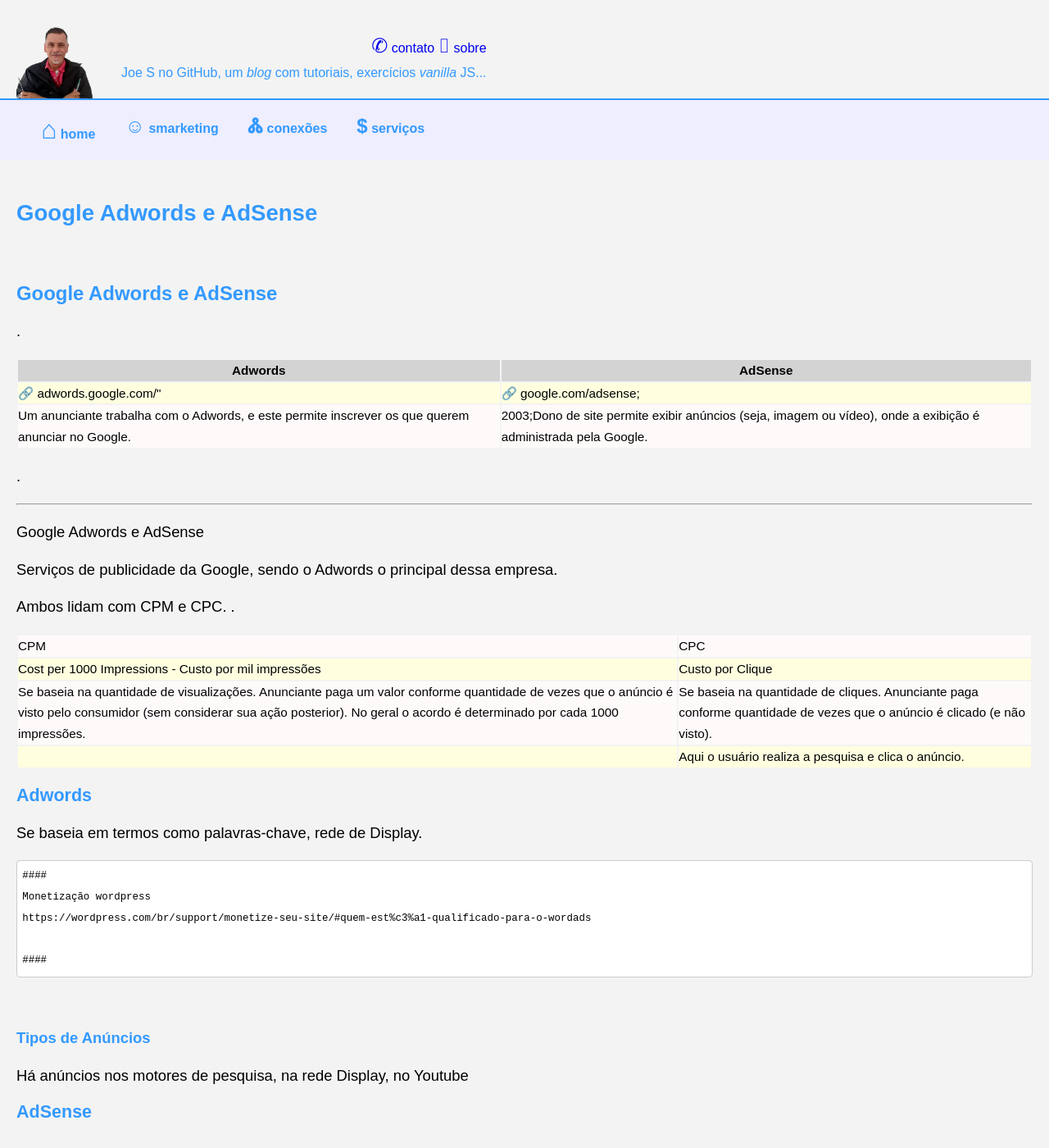
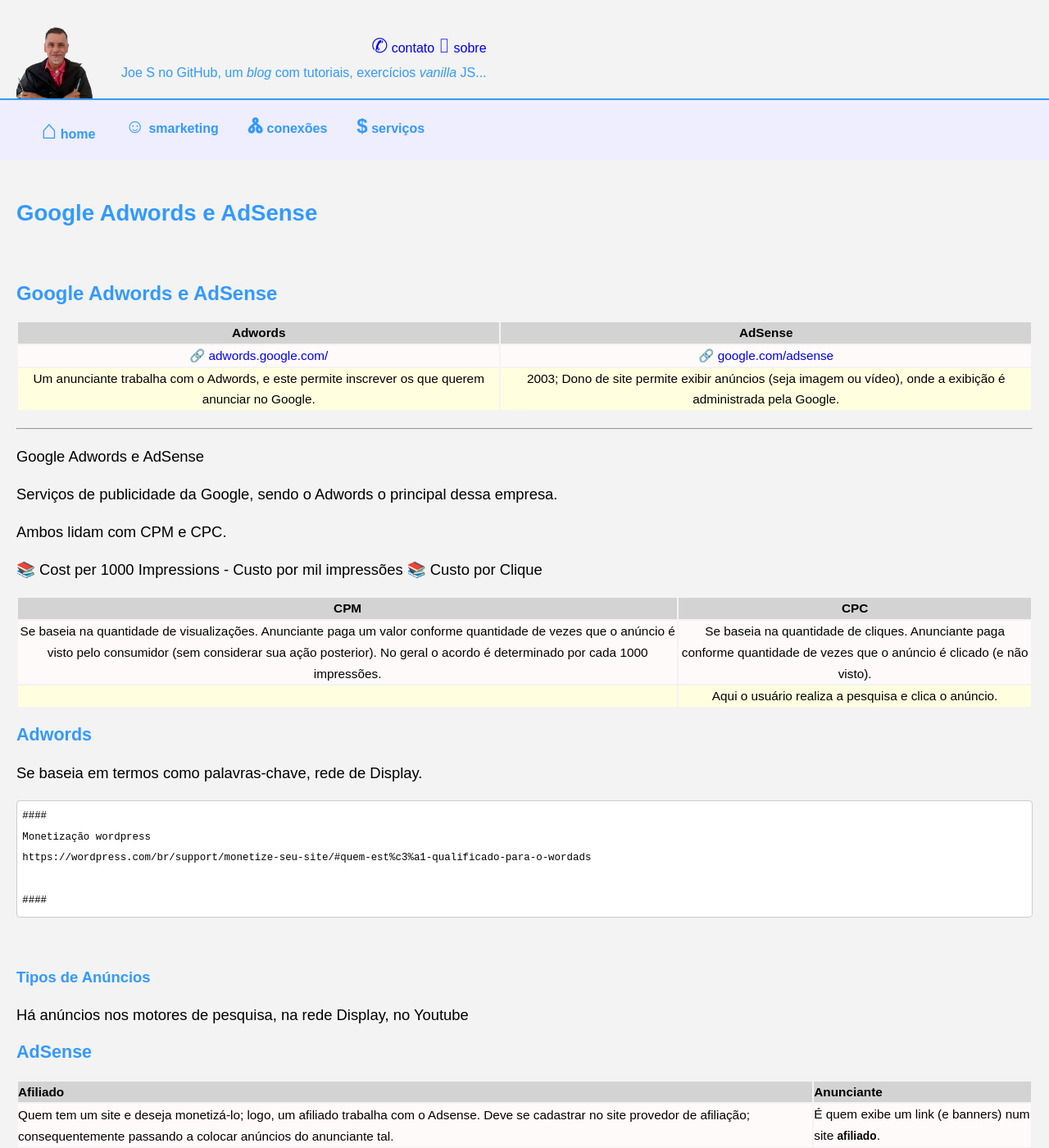
Before and after one commit to Joesynth/joesynth.github.io, a Jekyll site: the page built from _posts/2021-11-27-google-adwords-e-adsense.md, in a window 1280 px wide and 1400 px high. Shown: the whole window at 82% size. Built offline with Jekyll 4.4.1, drawn with Linux system fonts in a browser that asks for light colours; some of the changed text lies outside the part shown.

Commit message:
Update 2021-11-27-google-adwords-e-adsense.md

```diff
--- a/_posts/2021-11-27-google-adwords-e-adsense.md
+++ b/_posts/2021-11-27-google-adwords-e-adsense.md
@@ -1,88 +1,70 @@
 # Google Adwords e AdSense
 
-<h2>Google Adwords e AdSense</h2>
-.
-<table>
-<tbody>
-<tr>
-<th>Adwords</th>
-<th>AdSense</th>
-</tr>
-<tr>
-<td>🔗️ adwords.google.com/"</td>
-<td>🔗️ google.com/adsense;</td>
-</tr>
-<tr>
-<td>Um anunciante trabalha com o Adwords, e este permite inscrever os que querem anunciar no Google.</td>
-<td>2003;Dono de site permite exibir anúncios (seja, imagem ou vídeo), onde a exibição é administrada pela Google.</td>
-</tr>
-</tbody>
-</table>
-.
+
+## Google Adwords e AdSense
+
+
+
+| Adwords | AdSense |
+| :---: | :---: |
+| 🔗️ [adwords.google.com/](https://google.com) | 🔗️ [google.com/adsense](https://google.com) |
+| Um anunciante trabalha com o Adwords, e este permite inscrever os que querem anunciar no Google. | 2003; Dono de site permite exibir anúncios (seja imagem ou vídeo), onde a exibição é administrada pela Google. |
+
 
 <hr />
 <p id="title">Google Adwords e AdSense</p>
 Serviços de publicidade da Google, sendo o Adwords o principal dessa empresa.
 
 Ambos lidam com CPM e CPC.
-.
-<table class="table">
-<tbody>
-<tr>
-<td>CPM</td>
-<td>CPC</td>
-</tr>
-<tr>
-<td>Cost per 1000 Impressions - Custo por mil impressões</td>
-<td>Custo por Clique</td>
-</tr>
-<tr>
-<td>Se baseia na quantidade de visualizações. Anunciante paga um valor conforme quantidade de vezes que o anúncio é visto pelo consumidor (sem considerar sua ação posterior). No geral o acordo é determinado por cada 1000 impressões.</td>
-<td>Se baseia na quantidade de cliques. Anunciante paga conforme quantidade de vezes que o anúncio é clicado (e não visto).</td>
-</tr>
-<tr>
-<td></td>
-<td>Aqui o usuário realiza a pesquisa e clica o anúncio.</td>
-</tr>
-</tbody>
-</table>
-<h3>Adwords</h3>
+
+📚️ Cost per 1000 Impressions - Custo por mil impressões
+📚️ Custo por Clique
+
+| CPM | CPC |
+| :---: | :---: |
+| Se baseia na quantidade de visualizações. Anunciante paga um valor conforme quantidade de vezes que o anúncio é visto pelo consumidor (sem considerar sua ação posterior). No geral o acordo é determinado por cada 1000 impressões. | Se baseia na quantidade de cliques. Anunciante paga conforme quantidade de vezes que o anúncio é clicado (e não visto). |
+| | Aqui o usuário realiza a pesquisa e clica o anúncio. |
+
+
+
+### Adwords
+
 Se baseia em termos como palavras-chave, rede de Display.
+
 <pre>####
 Monetização wordpress
 https://wordpress.com/br/support/monetize-seu-site/#quem-est%c3%a1-qualificado-para-o-wordads
 
 ####
 </pre>
-<h4>Tipos de Anúncios</h4>
+
+
+#### Tipos de Anúncios
+
 Há anúncios nos motores de pesquisa, na rede Display, no Youtube
-<h3>AdSense</h3>
-.
-<table class="table">
-<tbody>
-<tr>
-<th>Afiliado</th>
-<th>Anunciante</th>
-</tr>
-<tr>
-<td>Quem tem um site e deseja monetizá-lo; logo, um afiliado trabalha com o Adsense. Deve se cadastrar no site provedor de afiliação; consequentemente passando a colocar anúncios do anunciante tal.</td>
-<td>É quem exibe um link (e banners) num site <strong>afiliado</strong>.</td>
-</tr>
-<tr>
-<td></td>
-<td></td>
-</tr>
-</tbody>
-</table>
-<strong>Pequenos sites e blogs</strong> O Adsense é útil a eles para terem alguma receita, oriunda de publicidade. O tipo de anúncio é escolhido confome tipo de conteúdo. Esse "mecânica" também tem relação com Cookies.
+
+### AdSense
+
+
+
+| Afiliado | Anunciante |
+| :--- | :--- |
+| Quem tem um site e deseja monetizá-lo; logo, um afiliado trabalha com o Adsense. Deve se cadastrar no site provedor de afiliação; consequentemente passando a colocar anúncios do anunciante tal. | É quem exibe um link (e banners) num site **afiliado**. |
+| | |
+
+
+**Pequenos sites e blogs** O Adsense é útil a eles para terem alguma receita, oriunda de publicidade. O tipo de anúncio é escolhido confome tipo de conteúdo. Esse "mecânica" também tem relação com Cookies.
 
 Tipo de bonificação aplicado a Programa de Afiliados. É a distribuição de parte do lucro de publicidade entre os participantes que gerarem o tráfego para o site
 
-<strong>"Mecânica"</strong> O <strong>anunciante</strong> exibe link (e banners) no site <strong>afiliado</strong>. O <strong>visitante</strong> (internauta, possível cliente) no site do <strong>afiliado</strong> e clica no anúncio do <strong>anunciante</strong> ocorre o seguinte:
+**"Mecânica"** O **anunciante** exibe link (e banners) no site **afiliado**. O **visitante** (internauta, possível cliente) no site do **afiliado** e clica no anúncio do **anunciante** ocorre o seguinte:
 
 O afiliado recebe algo devido a indicação do link.
+
 <pre>Google AdSense, Caixa Econômica (Poupança), YouTube
 http://www.caixa.gov.br/internacional/ordem-de-pagamento-internacional/recebimentos-do-google/Paginas/default.aspx</pre>
+
+
 <pre>xxx
 xxx
 xxx
```
Also changed, not shown: other parts of _posts/2021-11-27-google-adwords-e-adsense.md (+8 -1 lines).
